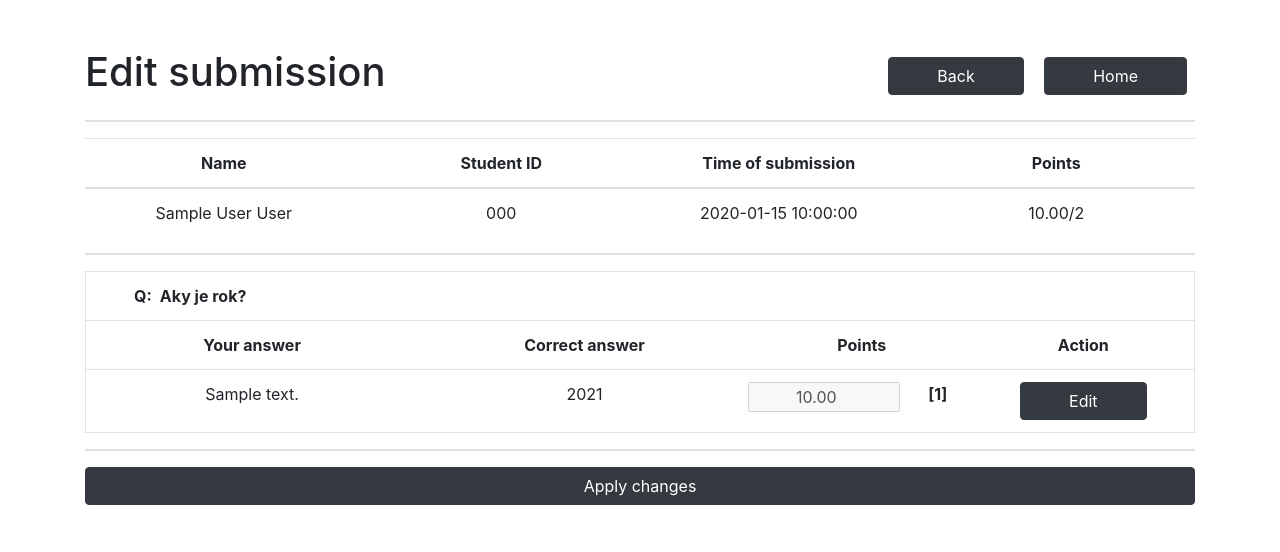
After one commit to filipgriger/WEBTE2-skuska, a PHP site: page /teacher/editSubmission.php?submissionId=1 in a window 1280 px wide. The commit adds this page. Shown: the top 552 px of the page. Run offline with PHP 8.4, Linux system fonts and the light colour scheme; the visitor is signed in with stand-in values (Sample User, id 1); data comes from the database, SQL or seed files in the repository; tables that the repository leaves empty hold one stand-in row (values such as "Sample post").

Commit message:
Manual submission edit

```diff
--- a/StudentController.php
+++ b/StudentController.php
@@ -37,4 +37,13 @@ class StudentController
         }
         return $res['id'];
     }
+
+    public function getStudent($studentId){
+        $stmt = $this->getConnection()->prepare('select * from students where id = ?');
+        $stmt->bind_param('i', $studentId);
+        $stmt->execute();
+        $student = $stmt->get_result()->fetch_assoc();
+        $stmt->close();
+        return $student;
+    }
 }
--- a/SubmissionController.php
+++ b/SubmissionController.php
@@ -33,11 +33,10 @@ class SubmissionController
 
     public function evaluateSubmission($submissionId){
         $answers = $this->getSubmissionQuestions($submissionId);
-        $totalPoints = 0;
         foreach ($answers as $answer){
-            $totalPoints += $this->evaluateAnswer($answer);
+            $this->evaluateAnswer($answer);
         }
-        $this->updateSubmissionPoints($submissionId, $totalPoints);
+        $this->updateSubmissionPoints($submissionId);
     }
 
     public function getSubmissionQuestions($submissionId){
@@ -159,9 +158,9 @@ class SubmissionController
         $stmt->close();
     }
 
-    public function updateSubmissionPoints($submissionId, $totalPoints){
-        $stmt = $this->getConnection()->prepare('update submissions set total_points = ? where id = ?');
-        $stmt->bind_param('di', $totalPoints, $submissionId);
+    public function updateSubmissionPoints($submissionId){
+        $stmt = $this->getConnection()->prepare('update submissions set total_points = (select sum(points) from answers where submission_id = ? ) WHERE submissions.id = ?;');
+        $stmt->bind_param('ii', $submissionId, $submissionId);
         $stmt->execute();
         $stmt->close();
     }
@@ -172,7 +171,9 @@ class SubmissionController
                         questions.question,
                         qs.answer AS correct_answer,
                         ans.answer AS user_answer,
-                        CONCAT(answers.points, "/", questions.max_points) AS points
+                        answers.points,
+                        questions.max_points,
+                        answers.id as answer_id
                     FROM
                         submissions
                     JOIN tests ON tests.id = submissions.test_id
@@ -186,7 +187,9 @@ class SubmissionController
                         questions.question,
                         option_q.value AS correct_answer,
                         option_a.value AS user_answer,
-                        CONCAT(answers.points, "/", questions.max_points) AS points
+                        answers.points,
+                        questions.max_points,
+                        answers.id as answer_id
                     FROM
                         submissions
                     JOIN tests ON tests.id = submissions.test_id
@@ -206,7 +209,10 @@ class SubmissionController
                                    \'"left":"\', qs.answer,
                                    \'", "user_answer":"\', option_a.value,
                                    \'", "correct_answer":"\', option_q.value,
-                                   \'", "points":"\', concat(ans.partial_points, "/", round(questions.max_points/pairs,2)),
+                                   \'", "answer_id":"\', answers.id,
+                                   \'", "answer_pair_id":"\', ans.id,
+                                   \'", "points":"\', ans.partial_points,
+                                   \'", "max_points":"\', round(questions.max_points/pairs,2),
                                    \'"}\')),
                            \']\') as pairs
                     FROM
@@ -262,17 +268,9 @@ class SubmissionController
         return $questionResults;
     }
 
-    public function submissionExists($testId, $studentId){
-        $stmt = $this->getConnection()->prepare('select submissions.id from submissions where test_id = ? and student_id = ?');
-        $stmt->bind_param('ii', $testId, $studentId);
-        $stmt->execute();
-        $submissionId = $stmt->get_result()->fetch_assoc();
-        return $submissionId;
-    }
-
     public function getTestSubmissions($testId){
         $q = 'SELECT
-                student_code, `name`, surname,
+                submissions.id as submission_id, student_code, `name`, surname,
                 submissions.created_at AS submitted_at,
                 CONCAT(submissions.total_points, "/", tests.total_points) AS points,
                 ifnull(t1.require_action,0) as not_evaluated
@@ -296,4 +294,49 @@ class SubmissionController
         return $submissions;
     }
 
+    public function getSubmissionByTestAndUser($testId, $studentId){
+        $stmt = $this->getConnection()->prepare('select * from submissions where test_id = ? and student_id = ?');
+        $stmt->bind_param('ii', $testId, $studentId);
+        $stmt->execute();
+        $submission = $stmt->get_result()->fetch_assoc();
+        return $submission;
+    }
+
+    public function getSubmission($submissionId){
+        $stmt = $this->getConnection()->prepare('select * from submissions where id = ?');
+        $stmt->bind_param('i', $submissionId);
+        $stmt->execute();
+        $submission = $stmt->get_result()->fetch_assoc();
+        return $submission;
+    }
+
+    public function editSubmission($submissionId, $modifications){
+        foreach ($modifications['notPair'] as $answerId => $points) {
+            $this->editAnswerPoints($answerId, $points);
+        }
+        foreach ($modifications['pair'] as $answerId => $pairs) {
+            $totalPoints = 0;
+            foreach ($pairs as $pairAnswerId => $partialPoints) {
+                $this->editPairAnswerPoints($pairAnswerId, $partialPoints);
+                $totalPoints += $partialPoints;
+            }
+            $this->editAnswerPoints($answerId, $totalPoints);
+        }
+        $this->updateSubmissionPoints($submissionId);
+    }
+
+    public function editAnswerPoints($answerId, $points){
+        $stmt = $this->getConnection()->prepare('update answers set points = ? where id = ?');
+        $stmt->bind_param('di', $points, $answerId);
+        $stmt->execute();
+        $stmt->close();
+    }
+
+    public function editPairAnswerPoints($answerId, $points){
+        $stmt = $this->getConnection()->prepare('update answers_pair set partial_points = ? where id = ?');
+        $stmt->bind_param('di', $points, $answerId);
+        $stmt->execute();
+        $stmt->close();
+    }
+
 }
--- a/TestController.php
+++ b/TestController.php
@@ -132,13 +132,22 @@ class TestController
         }
     }
 
-    public function getTest($code){
+    public function getTestByCode($code){
         $stmt = $this->getConnection()->prepare('select * from tests where code = ?');
         $stmt->bind_param('s', $code);
         $stmt->execute();
-        $res = $stmt->get_result();
+        $test = $stmt->get_result()->fetch_assoc();
         $stmt->close();
-        return $res->fetch_assoc();
+        return $test;
+    }
+
+    public function getTest($testId){
+        $stmt = $this->getConnection()->prepare('select * from tests where id = ?');
+        $stmt->bind_param('s', $testId);
+        $stmt->execute();
+        $test = $stmt->get_result()->fetch_assoc();
+        $stmt->close();
+        return $test;
     }
 
     public function getTestQuestions($testId){
@@ -224,12 +233,4 @@ class TestController
         return $newStatus;
     }
 
-    public function testExists($testId){
-        $stmt = $this->getConnection()->prepare('select * from tests where id = ?');
-        $stmt->bind_param('i', $testId);
-        $stmt->execute();
-        $test = $stmt->get_result()->fetch_assoc();
-        $stmt->close();
-        return $test;
-    }
 }
--- a/css/showResults.css
+++ b/css/showResults.css
@@ -3,5 +3,13 @@
 }
 
 .w-25 {
-    width:25%
+     width:25%
 }
+
+.w-20 {
+    width:20%
+}
+
+.w-30 {
+    width: 30%;
+}
--- a/index.php
+++ b/index.php
@@ -75,13 +75,13 @@ if(isset($_POST['studentForm'])){
                     $_SESSION["studentId"] = $studentId;
 
 //                    submission doesnt exist yet and test is active
-                    if (!($submissionId = (new SubmissionController())->submissionExists($testId, $studentId)) && $test["active"]) {
+                    if (!($submission = (new SubmissionController())->getSubmissionByTestAndUser($testId, $studentId)) && $test["active"]) {
                         // Redirect user to test page
                         header("Location: test/viewTest.php");
                         exit();
                     } // test was submitted already
-                    elseif ($submissionId) {
-                        $_SESSION["submissionId"] = $submissionId;
+                    elseif ($submission) {
+                        $_SESSION["submissionId"] = $submission['id'];
 //                        redirect to show results page
                         header("Location: test/showTestResults.php");
                         exit();
--- /dev/null
+++ b/js/editSubmissions.js
@@ -0,0 +1,6 @@
+$(function () {
+    $('.enable-input').click(function (e) {
+        e.preventDefault();
+        $(this).parent().prev().children().first().children().first().prop('disabled',false);
+    })
+});
--- /dev/null
+++ b/teacher/editSubmission.php
@@ -0,0 +1,168 @@
+<?php
+session_start();
+
+// Check if the user is logged in, if not then redirect him to login page
+if(!isset($_SESSION["loggedin"]) || $_SESSION["loggedin"] !== true || $_SESSION["role"] !== 'teacher'){
+    header("Location: ../index.php");
+    exit();
+}
+
+include '../SubmissionController.php';
+include '../TestController.php';
+include '../StudentController.php';
+
+$submissionController = new SubmissionController();
+$testController = new TestController();
+$studentController = new StudentController();
+
+if (!($submission = $submissionController->getSubmission($_GET['submissionId']))){
+    header('Location teacherHome.php');
+    exit();
+}
+
+$student = $studentController->getStudent($submission['student_id']);
+$test = $testController->getTest($submission['test_id']);
+$results = $submissionController->getSubmissionResults($submission['id']);
+?>
+
+<!doctype html>
+<html lang="en">
+<head>
+    <meta charset="UTF-8">
+    <meta name="viewport"
+          content="width=device-width, user-scalable=no, initial-scale=1.0, maximum-scale=1.0, minimum-scale=1.0">
+    <meta http-equiv="X-UA-Compatible" content="ie=edge">
+    <title>Edit submission</title>
+    <script
+        src="https://code.jquery.com/jquery-3.6.0.min.js"
+        integrity="sha256-/xUj+3OJU5yExlq6GSYGSHk7tPXikynS7ogEvDej/m4="
+        crossorigin="anonymous"></script>
+    <script src="../js/editSubmissions.js"></script>
+    <link rel="stylesheet" href="https://cdn.jsdelivr.net/npm/bootstrap@4.6.0/dist/css/bootstrap.min.css">
+    <link rel="stylesheet" href="../css/showResults.css">
+</head>
+<body>
+<div class="container py-5">
+
+    <div class="d-flex justify-content-between">
+        <div class="h1">Edit submission</div>
+        <div class="align-self-center">
+            <a href="showTestSubmissions.php?testId=<?=$test['id']?>" class="btn btn-dark px-5 mx-2">Back</a>
+            <a href="teacherHome.php" class="btn btn-dark px-5 mx-2">Home</a>
+        </div>
+    </div>
+    <hr class="border">
+
+    <table class="table text-center">
+        <thead>
+        <tr>
+            <th class="w-25">Name</th>
+            <th class="w-25">Student ID</th>
+            <th class="w-25">Time of submission</th>
+            <th class="w-25">Points</th>
+        </tr>
+        </thead>
+        <tbody>
+        <tr>
+            <td><?=$student['name'].' '.$student['surname']?></td>
+            <td><?=$student['student_code']?></td>
+            <td><?=$submission['created_at']?></td>
+            <td><?=$submission['total_points'].'/'.$test['total_points']?></td>
+        </tr>
+        </tbody>
+    </table>
+    <hr class="border">
+
+    <form action="../router.php" method="post">
+        <?php foreach ($results['simple'] as $simpleQuestion):?>
+
+            <table class="table border text-center">
+                <tr class="text-left">
+                    <th colspan="4" class="pl-5"><span class="pr-2">Q:</span><?=$simpleQuestion['question']?></th>
+                </tr>
+                <tr >
+                    <th class="w-30">Your answer</th>
+                    <th class="w-30">Correct answer</th>
+                    <th class="w-20">Points</th>
+                    <th class="w-20">Action</th>
+                </tr>
+                <tr>
+                    <td><?=$simpleQuestion['user_answer']?></td>
+                    <td><?=$simpleQuestion['correct_answer']?></td>
+                    <td>
+                        <div class="row">
+                            <input disabled type="number" step="0.1" min="0" max="<?=$simpleQuestion['max_points']?>" class="col-8 text-center" aria-label="Answer points" name="modifications[notPair][<?=$simpleQuestion['answer_id']?>]" value="<?=$simpleQuestion['points']?>">
+                            <span class="col-4 font-weight-bold">[<?=$simpleQuestion['max_points']?>]</span>
+                        </div>
+                    </td>
+                    <td><button class="btn btn-dark px-5 enable-input">Edit</button></td>
+                </tr>
+            </table>
+            <hr class="border">
+        <?php endforeach; ?>
+
+        <?php foreach ($results['option'] as $optionQuestion):?>
+
+            <table class="table border text-center">
+                <tr class="text-left">
+                    <th colspan="3" class="pl-5"><span class="pr-2">Q:</span><?=$optionQuestion['question']?></th>
+                </tr>
+                <tr>
+                    <th class="w-30">Your answer</th>
+                    <th class="w-30">Correct answer</th>
+                    <th class="w-20">Points</th>
+                    <th class="w-20">Action</th>
+                </tr>
+                <tr>
+                    <td><?=$optionQuestion['user_answer']?></td>
+                    <td><?=$optionQuestion['correct_answer']?></td>
+                    <td>
+                        <div class="row">
+                            <input disabled type="number" step="0.1" min="0" max="<?=$optionQuestion['max_points']?>" class="col-8 text-center" aria-label="Answer points" name="modifications[notPair][<?=$optionQuestion['answer_id']?>]" value="<?=$optionQuestion['points']?>">
+                            <span class="col-4 font-weight-bold">[<?=$optionQuestion['max_points']?>]</span>
+                        </div>
+                    </td>
+                    <td><button class="btn btn-dark px-5 enable-input">Edit</button></td>
+                </tr>
+            </table>
+            <hr class="border">
+        <?php endforeach; ?>
+
+        <?php foreach ($results['pair'] as $pairQuestion):?>
+
+            <table class="table border text-center">
+                <tr class="text-left">
+                    <th colspan="4" class="pl-5"><span class="pr-2">Q:</span><?=$pairQuestion['question']?></th>
+                </tr>
+                <tr >
+                    <th class="w-20">Item</th>
+                    <th class="w-20">Your answer</th>
+                    <th class="w-20">Correct answer</th>
+                    <th class="w-20">Points</th>
+                    <th class="w-20">Action</th>
+                </tr>
+                <?php foreach (json_decode($pairQuestion['pairs'], true) as $pair):?>
+                    <tr>
+                        <td><?=$pair['left']?></td>
+                        <td><?=$pair['user_answer']?></td>
+                        <td><?=$pair['correct_answer']?></td>
+                        <td>
+                            <div class="row">
+                                <input disabled type="number" step="0.1" min="0" max="<?=$pair['max_points']?>" class="col-8 text-center" aria-label="Answer points" name="modifications[pair][<?=$pair['answer_id']?>][<?=$pair['answer_pair_id']?>]" value="<?=$pair['points']?>">
+                                <span class="col-4 font-weight-bold">[<?=$pair['max_points']?>]</span>
+                            </div>
+                        </td>
+                        <td><button class="btn btn-dark px-5 enable-input">Edit</button></td>
+                    </tr>
+                <?php endforeach; ?>
+            </table>
+            <hr class="border">
+        <?php endforeach; ?>
+        <input type="hidden" name="submissionId" value="<?=$submission['id']?>">
+        <input type="hidden" name="testId" value="<?=$test['id']?>">
+        <input type="hidden" name="route" value="editSubmission">
+        <input type="submit" class="btn btn-dark btn-block" value="Apply changes">
+    </form>
+</div>
+</body>
+</html>
--- a/teacher/teacherHome.php
+++ b/teacher/teacherHome.php
@@ -68,7 +68,7 @@ if(!isset($_SESSION["loggedin"]) || $_SESSION["loggedin"] !== true || $_SESSION[
                         <button class="btn btn-<?=($test['active'] ? 'danger deactivate-test" data-status="0' : 'success activate-test" data-status="1')?>" data-test-id="<?=$test['id']?>">
                             <?=($test['active'] ? 'Deactivate' : 'Activate')?>
                         </button>
-                        <a class="btn btn-dark" href="teacherTestSubmissions.php?testId=<?=$test['id']?>">View submissions</a>
+                        <a class="btn btn-dark" href="showTestSubmissions.php?testId=<?=$test['id']?>">View submissions</a>
                     </td>
                 </tr>
             <?php endforeach; ?>
```
Also changed, not shown: router.php (+6 -1 lines), teacher/showTestSubmissions.php (renamed from teacher/teacherTestSubmissions.php, +4 -4 lines), test/viewTest.php (+1 -1 lines), js/showTestSubmissions.js (renamed from js/teacherTestSubmissions.js).
